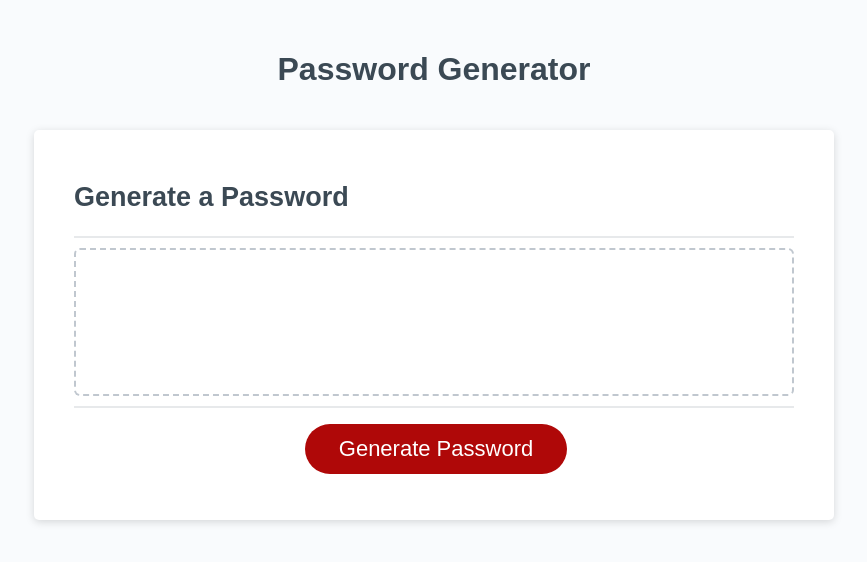
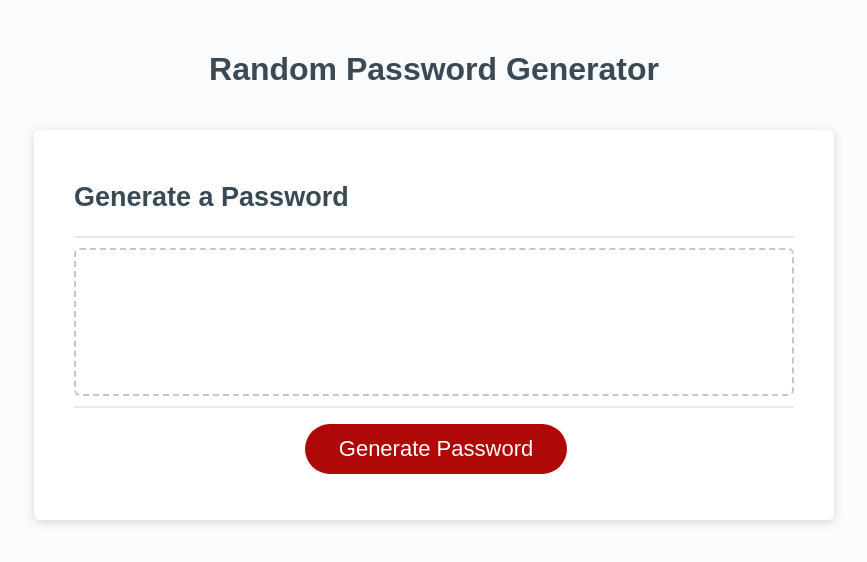
Before and after one commit to titorivera0707/PasswordGenerator, a plain HTML site: page passwordGenerator.html in a window 1280 px wide. Shown: the whole page, without its empty margins (206-1073 px from the left). Drawn offline with Linux system fonts and the light colour scheme.

Commit message:
Troubleshooting on actual website.

```diff
--- a/passwordGenerator.html
+++ b/passwordGenerator.html
@@ -10,7 +10,7 @@
     <body>
         <div class="wrapper">
             <header>
-                <h1>Password Generator</h1>
+                <h1>Random Password Generator</h1>
             </header>
             <div class="card">
                 <div class="card-header">
```
